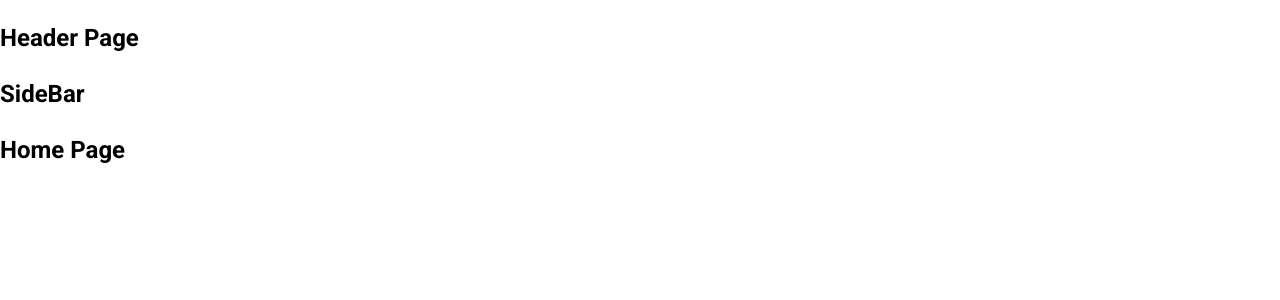
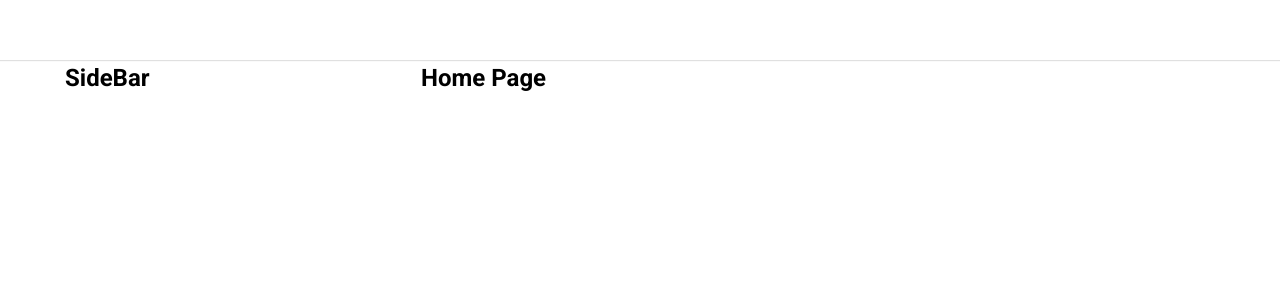
Before and after one commit to hantn16/tiktok-ui, a React (Create React App) app: page / in a window 1280 px wide. Shown: the top 300 px of the page. Built offline with nearby package versions, Linux system fonts and the light colour scheme.

Commit message:
Dựng khung Layout mặc định

```diff
--- a/package.json
+++ b/package.json
@@ -12,6 +12,7 @@
     "@testing-library/jest-dom": "^5.16.5",
     "@testing-library/react": "^13.4.0",
     "@testing-library/user-event": "^13.5.0",
+    "clsx": "^1.2.1",
     "normalize": "^0.3.1",
     "react": "^18.2.0",
     "react-dom": "^18.2.0",
--- a/src/components/GlobalStyles/GlobalStyles.scss
+++ b/src/components/GlobalStyles/GlobalStyles.scss
@@ -3,9 +3,15 @@
 
 :root {
   --primary: #fe2c55;
+
+  //Default Layout
+  --default-layout-header-height: 60px;
+  --default-layout-width: 1150px;
 }
 * {
   box-sizing: border-box;
+  margin: 0;
+  padding: 0;
 }
 html {
   font-size: 62.5%;
--- /dev/null
+++ b/src/layouts/DefaultLayout/DefaultLayout.module.scss
@@ -0,0 +1,12 @@
+.wrapper {
+  display: flex;
+  flex-direction: column;
+  align-items: center;
+}
+.container {
+  width: var(--default-layout-width);
+  display: flex;
+}
+.content {
+  flex: 1;
+}
--- a/src/layouts/DefaultLayout/index.js
+++ b/src/layouts/DefaultLayout/index.js
@@ -1,14 +1,16 @@
 import React from 'react';
+import clsx from 'clsx';
+import styles from './DefaultLayout.module.scss';
 import Header from '~/layouts/components/Header';
 import SideBar from '~/layouts/components/SideBar';
 
 function DefaultLayout({ children }) {
   return (
-    <div>
+    <div className={clsx(styles.wrapper)}>
       <Header />
-      <div className="container">
+      <div className={clsx(styles.container)}>
         <SideBar />
-        <div className="content">{children}</div>
+        <div className={clsx(styles.content)}>{children}</div>
       </div>
     </div>
   );
--- /dev/null
+++ b/src/layouts/components/Header/Header.module.scss
@@ -0,0 +1,11 @@
+.wrapper {
+  width: 100%;
+  height: var(--default-layout-header-height, 60px);
+  box-shadow: 0px 1px 1px rgb(0 0 0 / 12%);
+  display: flex;
+  justify-content: center;
+}
+.inner {
+  height: 100%;
+  width: var(--default-layout-width);
+}
--- a/src/layouts/components/Header/index.js
+++ b/src/layouts/components/Header/index.js
@@ -1,7 +1,13 @@
 import React from 'react';
+import styles from './Header.module.scss';
+import clsx from 'clsx';
 
 function Header() {
-  return <h2>Header Page</h2>;
+  return (
+    <header className={clsx(styles.wrapper)}>
+      <div className={clsx(styles.inner)}></div>
+    </header>
+  );
 }
 
 export default Header;
--- /dev/null
+++ b/src/layouts/components/SideBar/SideBar.module.scss
@@ -0,0 +1,3 @@
+.wrapper {
+  width: 356px;
+}
--- a/src/layouts/components/SideBar/index.js
+++ b/src/layouts/components/SideBar/index.js
@@ -1,7 +1,13 @@
 import React from 'react';
+import styles from './SideBar.module.scss';
+import clsx from 'clsx';
 
 function SideBar() {
-  return <h2>SideBar</h2>;
+  return (
+    <aside className={clsx(styles.wrapper)}>
+      <h2>SideBar</h2>
+    </aside>
+  );
 }
 
 export default SideBar;
```
Also changed, not shown: 1 other file (tests, documents, lock files or other folders).
